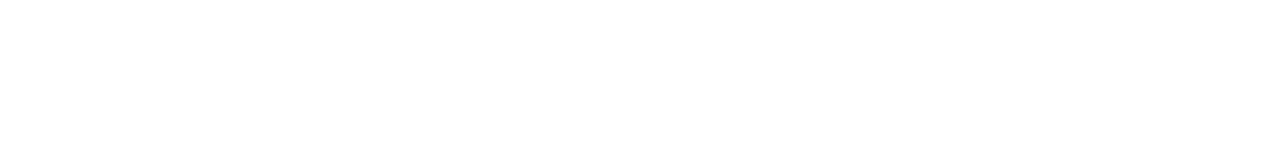
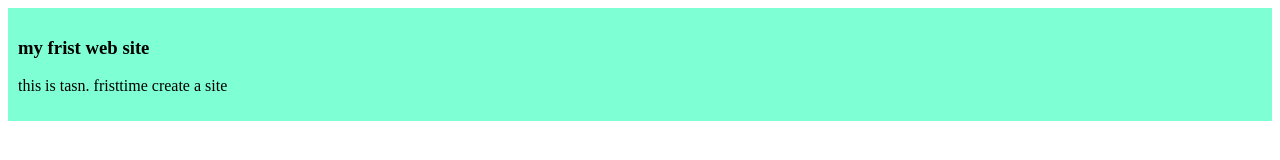
Before and after one commit to Tasin4/my-simple-website, a plain HTML site: page index.html in a window 1280 px wide. Drawn offline with Linux system fonts and the light colour scheme.

Commit message:
addthe frist blog

```diff
--- a/index.html
+++ b/index.html
@@ -4,8 +4,13 @@
     <meta charset="UTF-8">
     <meta name="viewport" content="width=device-width, initial-scale=1.0">
     <title>my simple website</title>
+    <link rel="stylesheet" href="styles/blog.css">
+
 </head>
 <body>
-
+    <div>
+        <h3>my frist web site</h3>
+        <p>this is tasn. fristtime create a site</p>
+    </div>
 </body>
 </html>
--- /dev/null
+++ b/styles/blog.css
@@ -0,0 +1,4 @@
+div{
+    background-color: aquamarine;
+    padding: 10px;
+}
```
